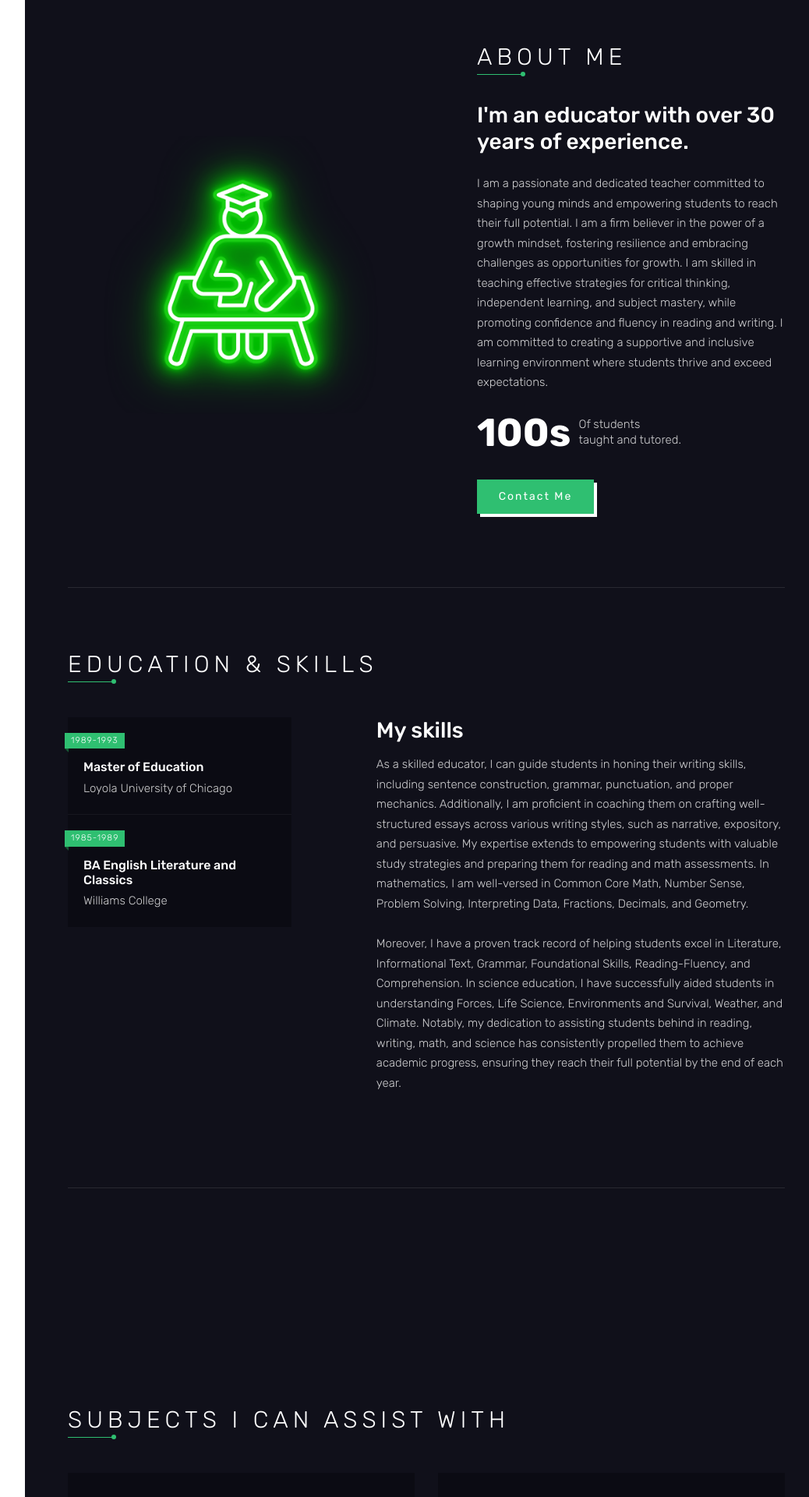
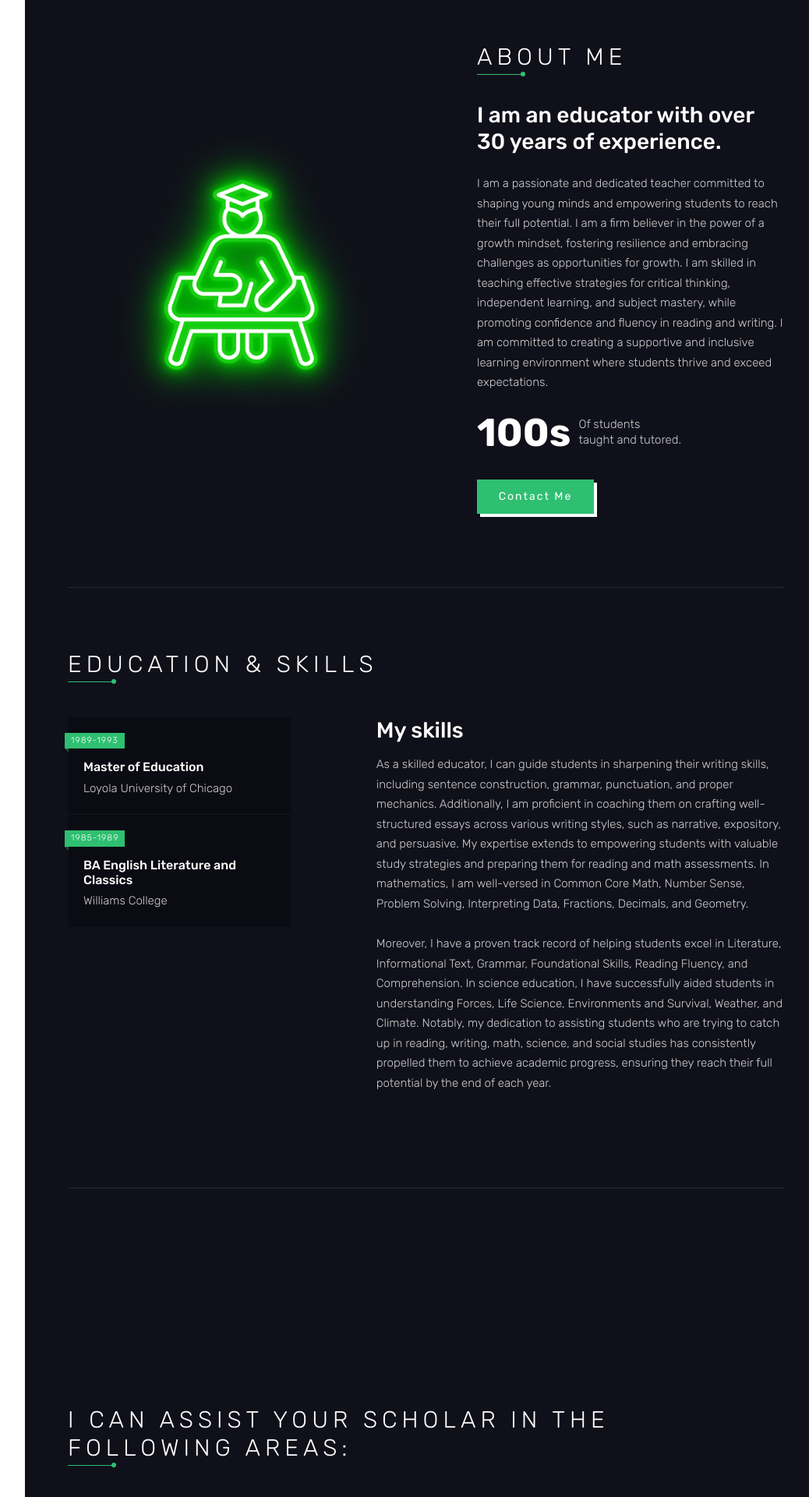
Before and after one commit to tparks18/nettie_parks_teaching_portfolio, a Next.js app: page / in a window 1280 px wide. Shown: the part 860-2780 px from the top of the page at 78% size, without its empty margins (218-1256 px from the left). Built offline with nearby package versions, Linux system fonts and the light colour scheme; a web font is replaced by a local one.

Commit message:
changed title, services, grammar

```diff
--- a/pages/_app.js
+++ b/pages/_app.js
@@ -15,7 +15,7 @@ function MyApp({ Component, pageProps }) {
   return (
     <Fragment>
       <Head>
-        <title>Parks Place Tutoring Services</title>
+        <title>Ms. nettie Parks: Tutoring</title>
         {/* <!-- Favicon --> */}
 
         {/* <link rel="shortcut icon" type="image/x-icon" href="/favicon.ico" />
--- a/pages/index.js
+++ b/pages/index.js
@@ -28,7 +28,7 @@ const Index = () => {
                     I am a passionate <TypingAnimation />
                   </p>
                   <p className="desc">
-                    Dedicated teacher and tutor inspiring minds, transforming
+                    Dedicated teacher and tutor, inspiring minds, transforming
                     lives with over 30 years of experience, fostering growth,
                     resilience, and success.
                   </p>
--- a/src/components/About.js
+++ b/src/components/About.js
@@ -29,7 +29,7 @@ const About = () => {
                 <h3>About me</h3>
               </div>
               <div className="about-text">
-                <h3>{`I'm`} an educator with over 30 years of experience. </h3>
+                <h3>I am an educator with over 30 years of experience. </h3>
                 <p>
                   I am a passionate and dedicated teacher committed to shaping
                   young minds and empowering students to reach their full
@@ -97,7 +97,7 @@ const About = () => {
             <div className="skills-box">
               <h3>My skills</h3>
               <p>
-                As a skilled educator, I can guide students in honing their
+                As a skilled educator, I can guide students in sharpening their
                 writing skills, including sentence construction, grammar,
                 punctuation, and proper mechanics. Additionally, I am proficient
                 in coaching them on crafting well-structured essays across
@@ -111,11 +111,11 @@ const About = () => {
               <p>
                 Moreover, I have a proven track record of helping students excel
                 in Literature, Informational Text, Grammar, Foundational Skills,
-                Reading-Fluency, and Comprehension. In science education, I have
+                Reading Fluency, and Comprehension. In science education, I have
                 successfully aided students in understanding Forces, Life
                 Science, Environments and Survival, Weather, and Climate.
-                Notably, my dedication to assisting students behind in reading,
-                writing, math, and science has consistently propelled them to
+                Notably, my dedication to assisting students who are trying to catch up in reading,
+                writing, math, science, and social studies has consistently propelled them to
                 achieve academic progress, ensuring they reach their full
                 potential by the end of each year.
               </p>
--- a/src/components/Contact.js
+++ b/src/components/Contact.js
@@ -9,13 +9,13 @@ const Contact = () => {
     >
       <div className="container">
         <div className="title">
-          <h3>Get in touch</h3>
+          <h3>Get in touch:</h3>
         </div>
         <div className="row">
           <div className="col-lg-7 col-xl-8 m-15px-tb">
             <div className="contact-info">
               <h4>I would love to help you! Get in touch.</h4>
-              <p>I am always available for tutoring. Feel free to contact me.</p>
+              <p>Please contact me to check my availability.</p>
               <ul>
                 <li className="media">
                   <i className="ti-map" />
--- a/src/components/Services.js
+++ b/src/components/Services.js
@@ -13,7 +13,7 @@ const Services = () => {
     >
       <div className="container">
         <div className="title">
-          <h3>Subjects I Can Assist With</h3>
+          <h3>I can assist your scholar in the following areas:</h3>
         </div>
         <div className="row">
           <div className="col-sm-6 m-15px-tb">
@@ -71,7 +71,7 @@ const Services = () => {
                 <h5>English</h5>
                 <p>
                   I can assist students with Literature, Informational Text,
-                  Grammar, Foundational Skills, Reading-Fluency, and
+                  Grammar, Foundational Skills, Reading Fluency, and
                   Comprehension.
                   <br />
                   <br />
--- a/src/components/Testimonials.js
+++ b/src/components/Testimonials.js
@@ -120,7 +120,7 @@ const Testimonials = () => {
               you in 4th grade.
             </p>
             <h6>Tony</h6>
-            <span>Former student and tutee</span>
+            <span>Former student</span>
           </div>
         </SwiperSlide>
         <SwiperSlide className="testimonial-01 media">
@@ -140,7 +140,7 @@ const Testimonials = () => {
               you cheered me up all the way.
             </p>
             <h6>Jessica</h6>
-            <span>Former student and tutee</span>
+            <span>Former student</span>
           </div>
         </SwiperSlide>
         <SwiperSlide className="testimonial-01 media">
@@ -184,7 +184,7 @@ const Testimonials = () => {
               many people joy. She is the best teacher anyone could ask for.
             </p>
             <h6>Barbara</h6>
-            <span>Former student and tutee</span>
+            <span>Former student</span>
           </div>
         </SwiperSlide>
       </Swiper>
```
